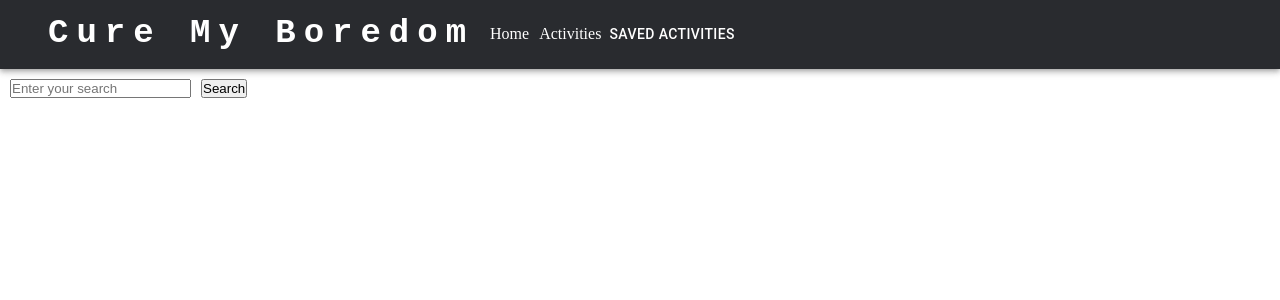
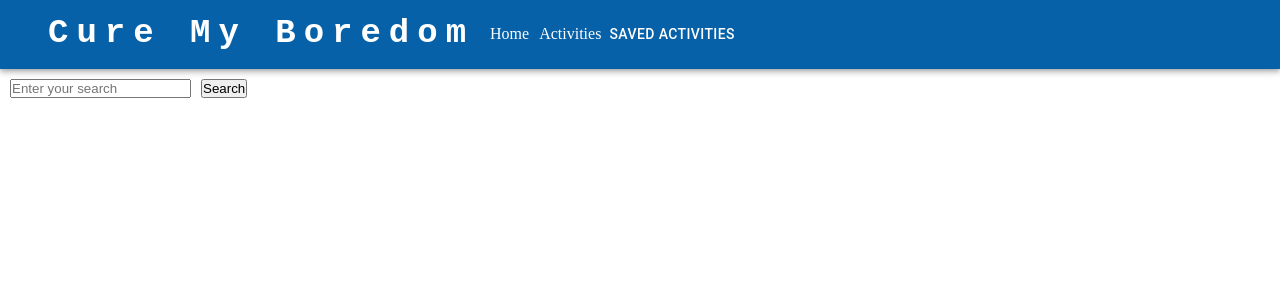
Before and after one commit to Mtlightfoot/cure-my-boredom, a React (Vite) app: page / in a window 1280 px wide. Shown: the top 300 px of the page. Built offline with nearby package versions, Linux system fonts and the light colour scheme.

Commit message:
NavBarBC

```diff
--- a/src/components/Navbar.jsx
+++ b/src/components/Navbar.jsx
@@ -28,7 +28,7 @@ function ResponsiveAppBar() {
 
     return (
         <AppBar position="static" sx={{
-            backgroundColor: "#292b2f",
+            backgroundColor: "#0661A8",
         }}>
             <Container maxWidth="xl">
                 <Toolbar>
@@ -45,6 +45,10 @@ function ResponsiveAppBar() {
                             letterSpacing: '0.5rem',
                             color: 'inherit',
                             textDecoration: 'none',
+                            '&:hover': {
+                                color: '#ff9800',
+                            },
+
                         }}
                     >
                         Cure My Boredom
```
